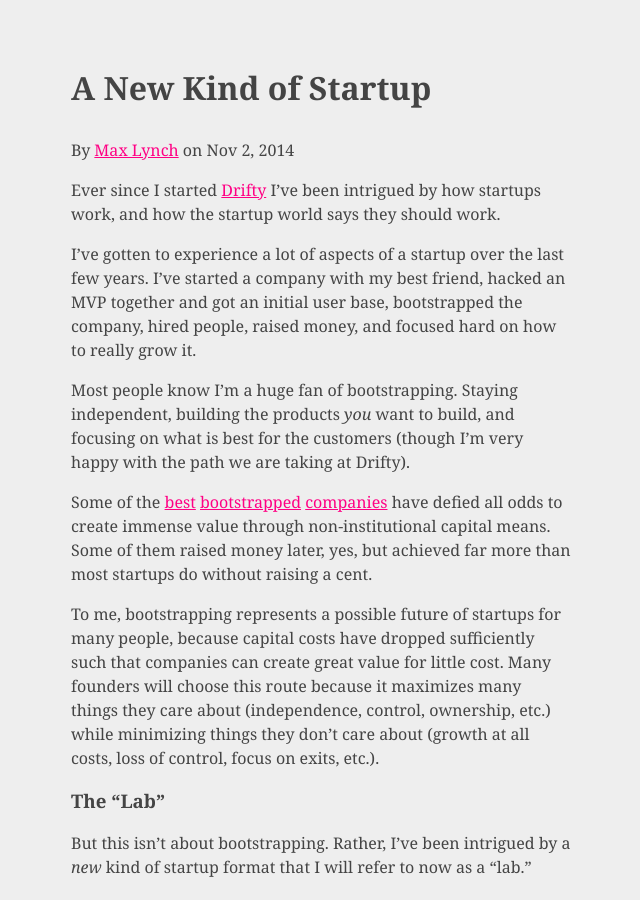
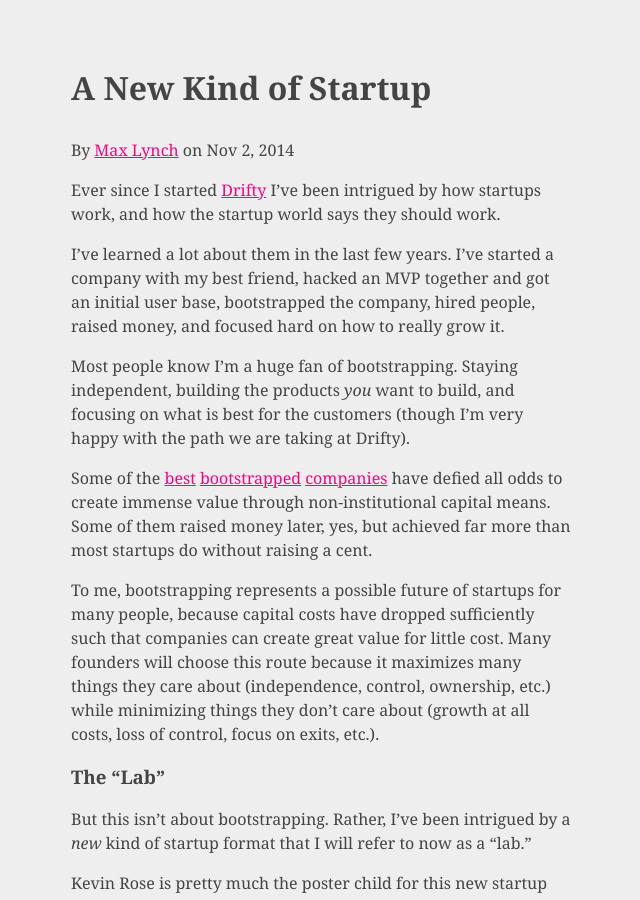
Before and after one commit to mlynch/mlynch.github.com, a Jekyll site: the page built from _posts/2014-11-02-new-kind-of-startup.markdown, in a window 1280 px wide and 900 px high. Shown: the whole window, without its empty margins (319-959 px from the left). Built offline with Jekyll 4.4.1, drawn with Linux system fonts in a browser that asks for light colours; Markdown is read by kramdown in place of the engine named in the settings; comment, search, counter and statistics services are not loaded.

Commit message:
Update 2014-11-02-new-kind-of-startup.markdown

```diff
--- a/_posts/2014-11-02-new-kind-of-startup.markdown
+++ b/_posts/2014-11-02-new-kind-of-startup.markdown
@@ -11,7 +11,7 @@ published: true
 
 Ever since I started [Drifty](http://drifty.com/) I've been intrigued by how startups work, and how the startup world says they should work.
 
-I've gotten to experience a lot of aspects of a startup over the last few years. I've started a company with my best friend, hacked an MVP together and got an initial user base, bootstrapped the company, hired people, raised money, and focused hard on how to really grow it.
+I've learned a lot about them in the last few years. I've started a company with my best friend, hacked an MVP together and got an initial user base, bootstrapped the company, hired people, raised money, and focused hard on how to really grow it.
 
 Most people know I'm a huge fan of bootstrapping. Staying independent, building the products *you* want to build, and focusing on what is best for the customers (though I'm very happy with the path we are taking at Drifty).
 
```
